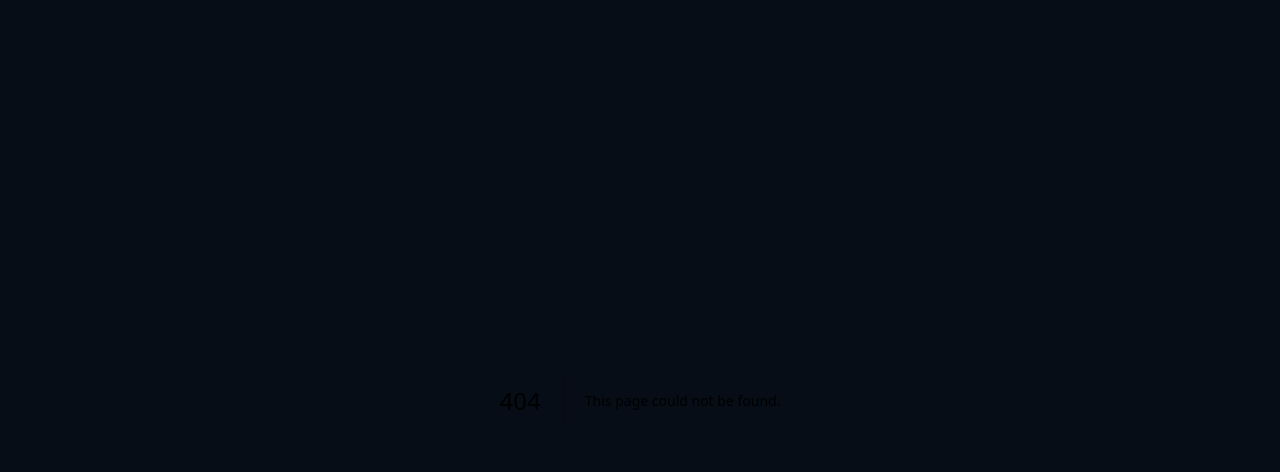
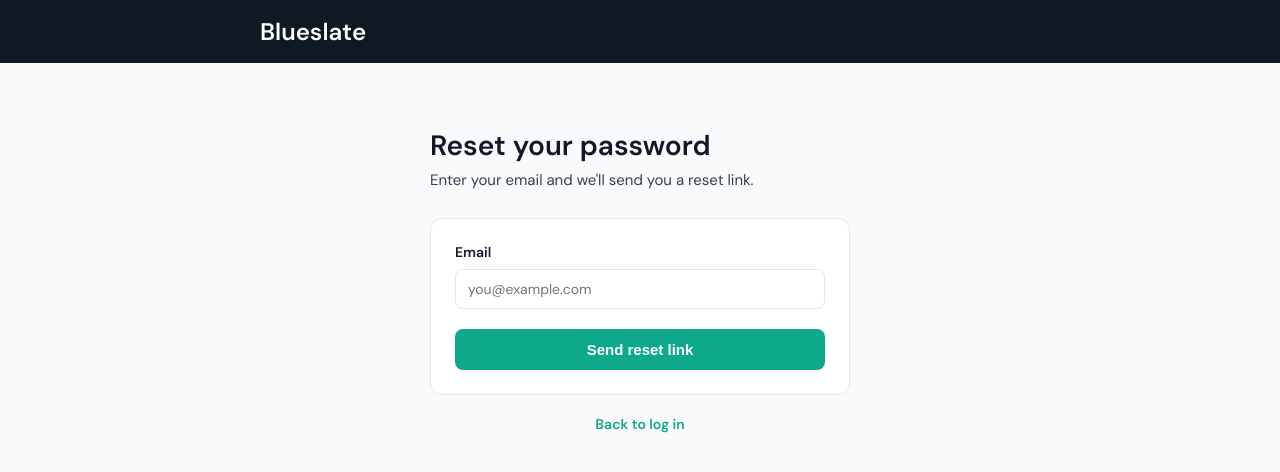
Before and after one commit to Sejal135/blueslate, a Next.js app in the folder frontend/: page /forgot-password in a window 1280 px wide. Before the commit this address had no page. Shown: the top 472 px of the page. Built offline with nearby package versions, Linux system fonts and the light colour scheme.

Commit message:
adding frontend pages for reset and forgot password options

```diff
--- /dev/null
+++ b/frontend/src/app/forgot-password/page.tsx
@@ -0,0 +1,90 @@
+"use client";
+
+import { useState, type FormEvent } from "react";
+import Link from "next/link";
+import { supabase } from "../lib/supabaseClient";
+import { tokens } from "../tokens";
+
+export default function ForgotPasswordPage() {
+  const [email, setEmail] = useState("");
+  const [submitting, setSubmitting] = useState(false);
+  const [error, setError] = useState("");
+  const [sent, setSent] = useState(false);
+
+  async function handleSubmit(e: FormEvent) {
+    e.preventDefault();
+    setSubmitting(true);
+    setError("");
+
+    const { error } = await supabase.auth.resetPasswordForEmail(email, {
+      redirectTo: `${window.location.origin}/reset-password`,
+    });
+    setSubmitting(false);
+
+    if (error) {
+      setError(error.message);
+      return;
+    }
+    setSent(true);
+  }
+
+  const label = { fontSize: 14, fontWeight: 600 as const, color: tokens.textPrimary, marginBottom: 8, display: "block" };
+  const input = { width: "100%", padding: "10px 12px", border: `1px solid ${tokens.borderDefault}`, borderRadius: 8, fontSize: 14, fontFamily: tokens.fontSans, boxSizing: "border-box" as const };
+
+  return (
+    <div style={{ minHeight: "100vh", background: tokens.surfaceSubtle, fontFamily: tokens.fontSans, color: tokens.textPrimary }}>
+      <div style={{ background: tokens.brandSlate, padding: "16px 24px" }}>
+        <div style={{ maxWidth: 760, margin: "0 auto" }}>
+          <span style={{ color: "#fff", fontSize: 24, fontWeight: 700 }}>Blueslate</span>
+        </div>
+      </div>
+
+      <div style={{ maxWidth: 420, margin: "0 auto", padding: "64px 24px" }}>
+        <h1 style={{ fontSize: 28, fontWeight: 600, margin: "0 0 6px" }}>Reset your password</h1>
+        <p style={{ color: tokens.textSecondary, fontSize: 15, margin: "0 0 28px" }}>
+          Enter your email and we&apos;ll send you a reset link.
+        </p>
+
+        <div style={{ background: tokens.surfaceBase, border: `1px solid ${tokens.borderDefault}`, borderRadius: 12, padding: 24 }}>
+          {sent ? (
+            <div>
+              <p style={{ fontSize: 15, color: tokens.textPrimary, margin: "0 0 8px", fontWeight: 600 }}>Check your email</p>
+              <p style={{ fontSize: 14, color: tokens.textSecondary, margin: 0 }}>
+                If an account exists for <strong>{email}</strong>, we sent a link to reset your password.
+              </p>
+            </div>
+          ) : (
+            <form onSubmit={handleSubmit}>
+              <div style={{ marginBottom: 20 }}>
+                <label style={label}>Email</label>
+                <input
+                  type="email" required value={email}
+                  onChange={(e) => setEmail(e.target.value)}
+                  style={input} placeholder="you@example.com"
+                />
+              </div>
+
+              {error && <p style={{ color: tokens.brandCoral, fontSize: 14, margin: "0 0 16px" }}>{error}</p>}
+
+              <button
+                type="submit"
+                disabled={submitting}
+                style={{
+                  width: "100%", background: tokens.brandTeal, color: "#fff", border: "none",
+                  borderRadius: 8, padding: "12px 20px", fontSize: 15, fontWeight: 600,
+                  cursor: submitting ? "default" : "pointer", opacity: submitting ? 0.6 : 1,
+                }}
+              >
+                {submitting ? "Sending…" : "Send reset link"}
+              </button>
+            </form>
+          )}
+        </div>
+
+        <p style={{ fontSize: 14, color: tokens.textSecondary, marginTop: 20, textAlign: "center" }}>
+          <Link href="/login" style={{ color: tokens.brandTeal, fontWeight: 600, textDecoration: "none" }}>Back to log in</Link>
+        </p>
+      </div>
+    </div>
+  );
+}
```
Also changed, not shown: frontend/src/app/reset-password/page.tsx (added, +115 -0 lines).
